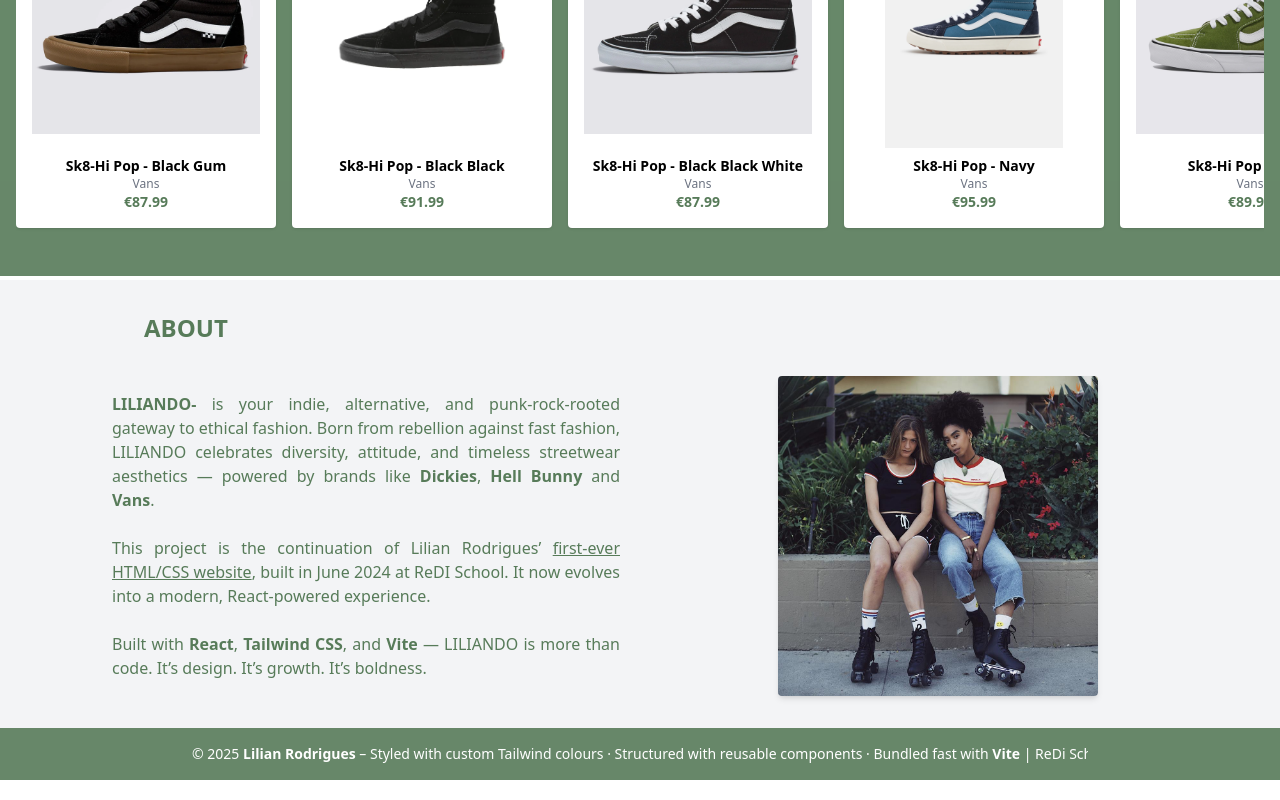
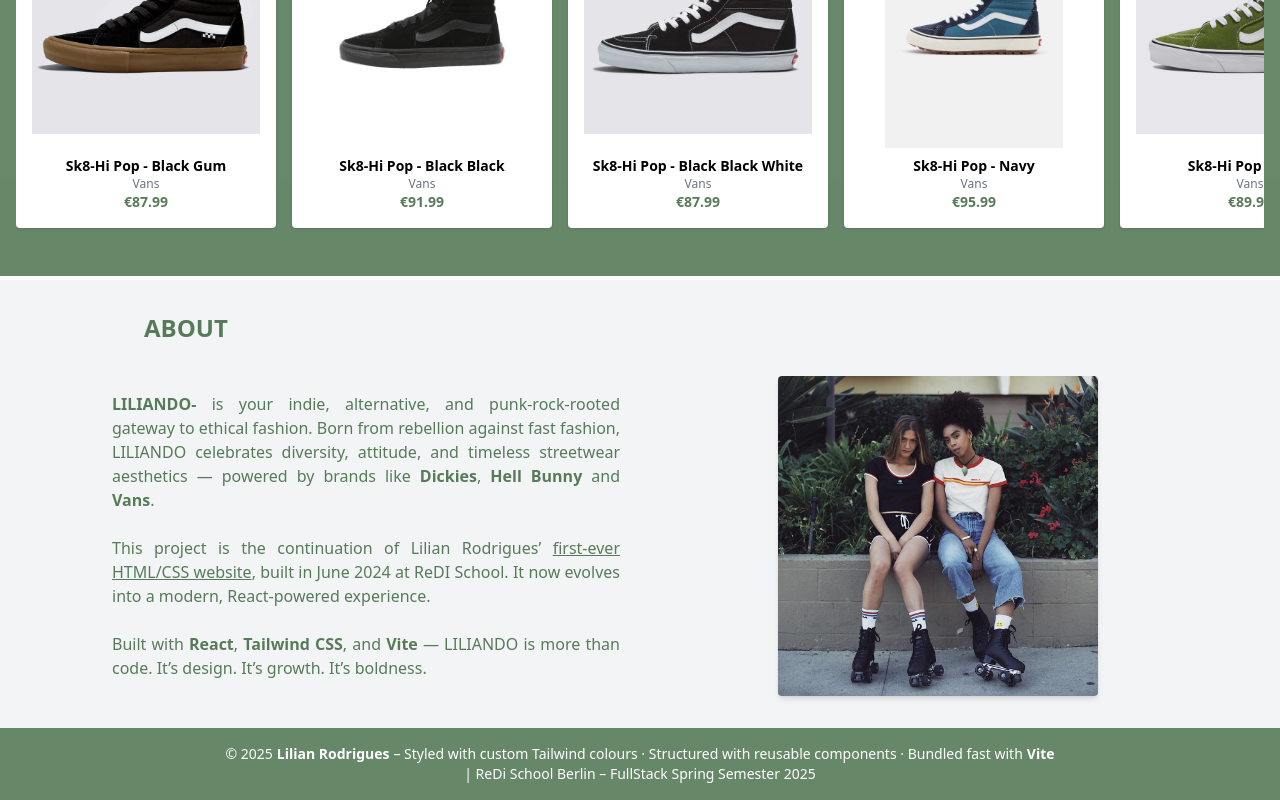
Before and after one commit to Lilian-CR/liliando_ecommerce, a React (Vite) app: page / in a window 1280 px wide. Shown: the part 1852-2652 px from the top of the page. Built offline with nearby package versions, Linux system fonts and the light colour scheme.

Commit message:
Update Footer.jsx

```diff
--- a/src/components/Footer.jsx
+++ b/src/components/Footer.jsx
@@ -1,7 +1,7 @@
 function Footer() {
   return (
-    <footer className="bg-primary/90 text-white text-center text-xs md:text-sm py-4 px-4 md:px-8 leading-relaxed">
-      <div className="max-w-4xl mx-auto whitespace-nowrap overflow-x-auto">
+    <footer className="bg-primary/90 text-white text-xs md:text-sm py-4 px-4 md:px-8 leading-relaxed">
+      <div className="max-w-6xl mx-auto flex flex-wrap justify-center items-center gap-x-1 text-center">
         © 2025 <strong>Lilian Rodrigues</strong> – Styled with custom Tailwind colours · Structured with reusable components · Bundled fast with <strong>Vite</strong> | ReDi School Berlin – FullStack Spring Semester 2025
       </div>
     </footer>
```
